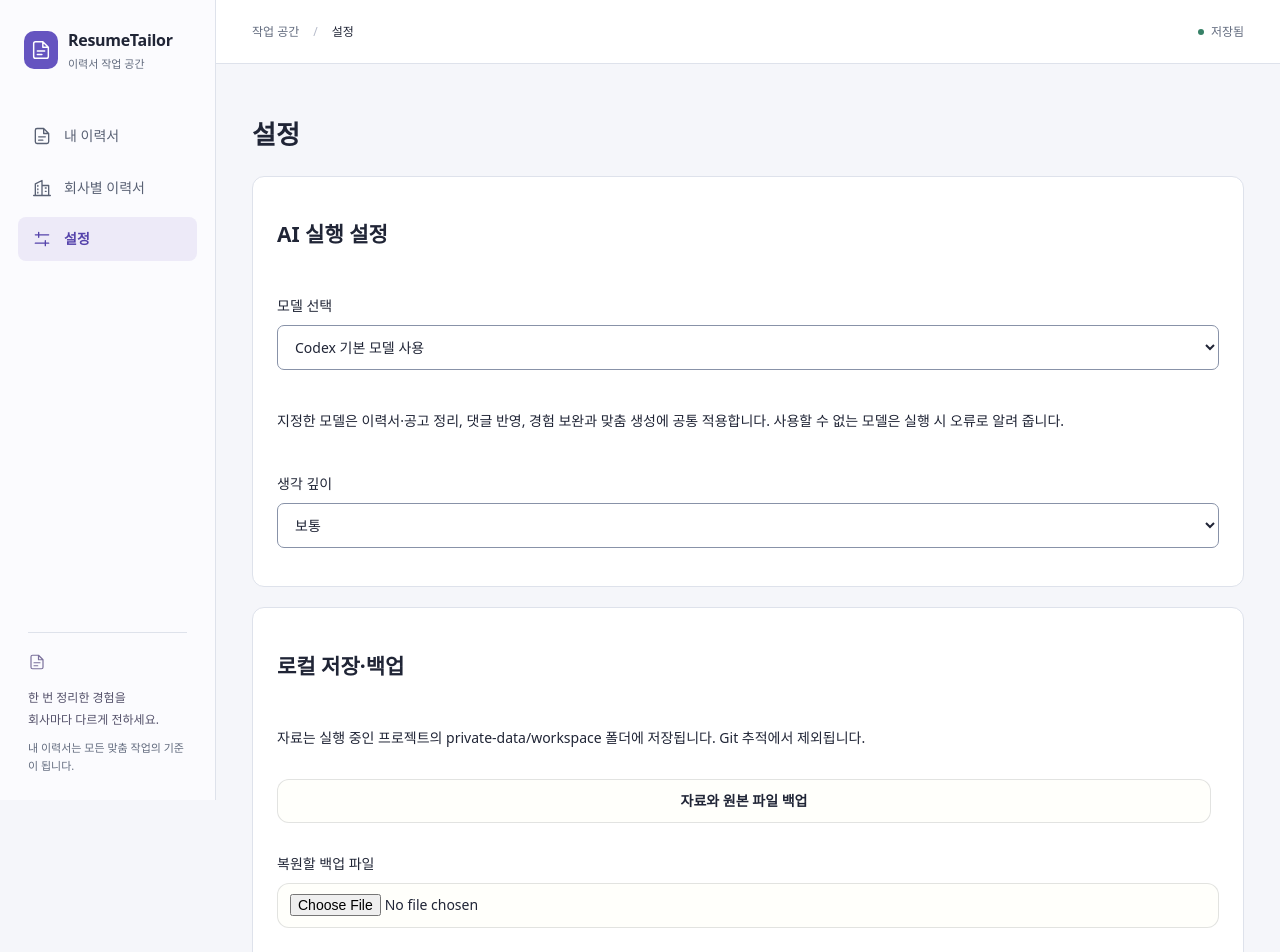
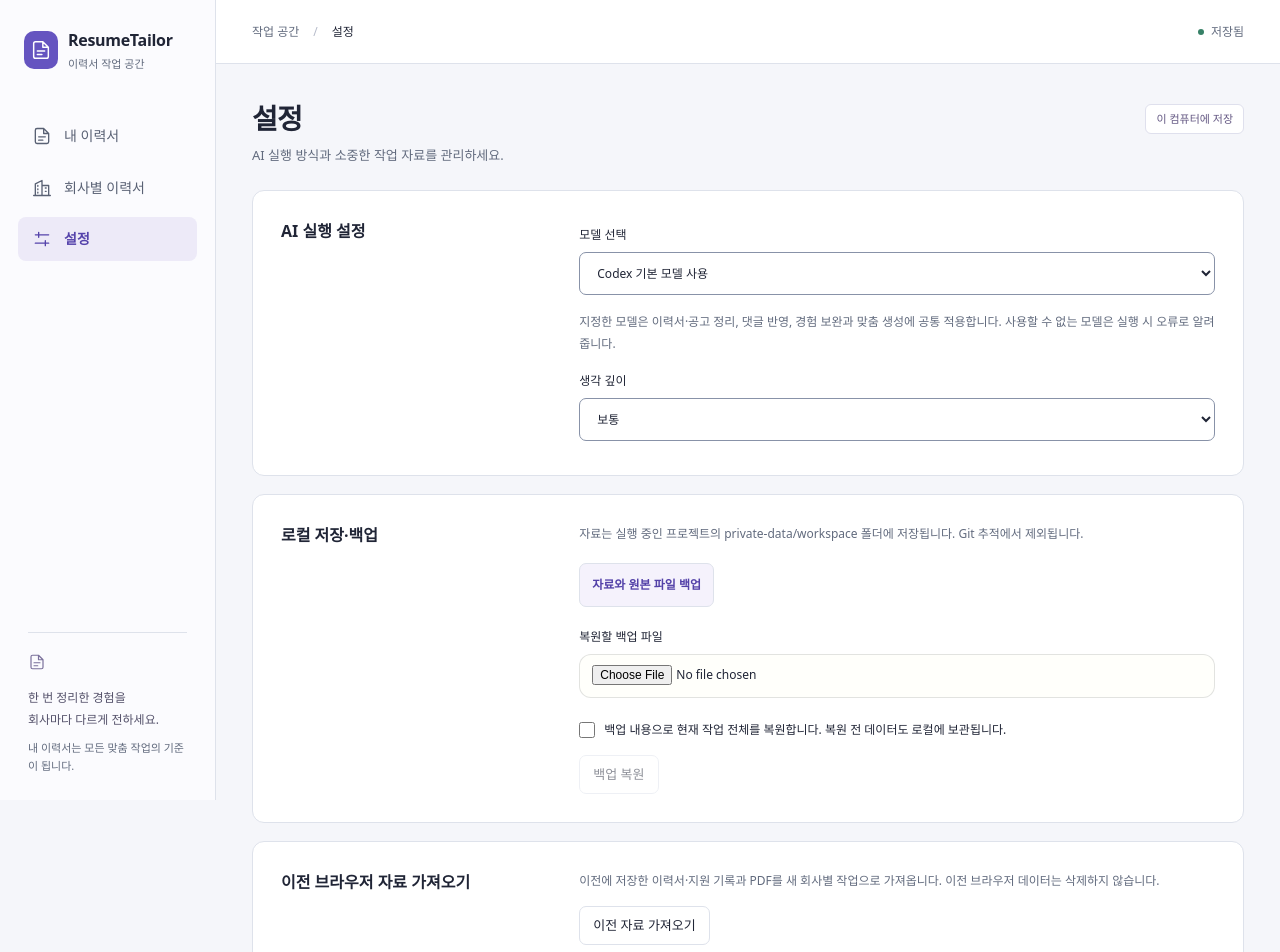
Before and after one commit to aqwsde321/resume-tailor, a Next.js app: page /workspace/settings in a window 1280 px wide. Shown: the top 952 px of the page. Built offline with nearby package versions, Linux system fonts and the light colour scheme.

Commit message:
feat: 설정 화면을 공통 디자인으로 정리

```diff
--- a/src/app/workspace/settings/page.tsx
+++ b/src/app/workspace/settings/page.tsx
@@ -11,14 +11,14 @@ export default function SettingsPage() {
   const [direct, setDirect] = useState(false); const [error, setError] = useState(""); const [busy, setBusy] = useState(false);
   const [restore, setRestore] = useState<File | null>(null); const [confirmed, setConfirmed] = useState(false);
   if (!workspace) return null;
-  return <><h1>설정</h1>
-    <section className="card"><h2>AI 실행 설정</h2>
+  return <div className="studio-settings"><header className="studio-page-heading"><div><h1>설정</h1><p>AI 실행 방식과 소중한 작업 자료를 관리하세요.</p></div><span className="studio-state-badge">이 컴퓨터에 저장</span></header>
+    <section className="card studio-settings-section"><h2>AI 실행 설정</h2>
       <label>모델 선택<select value={direct || workspace.settings.model ? "direct" : "default"} onChange={(event) => { setDirect(event.target.value === "direct"); if (event.target.value === "default") update((previous) => ({ ...previous, settings: { ...previous.settings, model: "" } })); }}><option value="default">Codex 기본 모델 사용</option><option value="direct">모델 직접 지정</option></select></label>
-      {(direct || workspace.settings.model) && <label>모델 ID<input value={workspace.settings.model} onChange={(event) => update((previous) => ({ ...previous, settings: { ...previous.settings, model: event.target.value } }))} maxLength={120} placeholder="사용 가능한 모델 ID 입력" /></label>}
+      {(direct || workspace.settings.model) && <label>모델 ID<input value={workspace.settings.model} onChange={(event) => update((previous) => ({ ...previous, settings: { ...previous.settings, model: event.target.value } }))} maxLength={120} name="model-id" autoComplete="off" spellCheck={false} placeholder="사용 가능한 모델 ID 입력…" /></label>}
       <p>지정한 모델은 이력서·공고 정리, 댓글 반영, 경험 보완과 맞춤 생성에 공통 적용합니다. 사용할 수 없는 모델은 실행 시 오류로 알려 줍니다.</p>
       <label>생각 깊이<select value={workspace.settings.modelReasoningEffort} onChange={(event) => { const value = event.target.value; if (isModelReasoningEffort(value)) update((previous) => ({ ...previous, settings: { ...previous.settings, modelReasoningEffort: value } })); }}>{MODEL_REASONING_EFFORT_VALUES.map((value) => <option key={value} value={value}>{MODEL_REASONING_EFFORT_LABELS[value]}</option>)}</select></label>
     </section>
-    <section className="card"><h2>로컬 저장·백업</h2><p>자료는 실행 중인 프로젝트의 private-data/workspace 폴더에 저장됩니다. Git 추적에서 제외됩니다.</p>
+    <section className="card studio-settings-section"><h2>로컬 저장·백업</h2><p>자료는 실행 중인 프로젝트의 private-data/workspace 폴더에 저장됩니다. Git 추적에서 제외됩니다.</p>
       <a className="nav-btn" href="/api/workspace/backup" download>자료와 원본 파일 백업</a>
       <label>복원할 백업 파일<input type="file" accept=".json" onChange={(event) => setRestore(event.target.files?.[0] ?? null)} /></label>
       <label><input type="checkbox" checked={confirmed} onChange={(event) => setConfirmed(event.target.checked)} />백업 내용으로 현재 작업 전체를 복원합니다. 복원 전 데이터도 로컬에 보관됩니다.</label>
@@ -28,7 +28,7 @@ export default function SettingsPage() {
         catch (error) { setError((error as Error).message); } finally { setBusy(false); }
       }}>백업 복원</button>
     </section>
-    <section className="card"><h2>이전 브라우저 자료 가져오기</h2><p>이전에 저장한 이력서·지원 기록과 PDF를 새 회사별 작업으로 가져옵니다. 이전 브라우저 데이터는 삭제하지 않습니다.</p>
+    <section className="card studio-settings-section"><h2>이전 브라우저 자료 가져오기</h2><p>이전에 저장한 이력서·지원 기록과 PDF를 새 회사별 작업으로 가져옵니다. 이전 브라우저 데이터는 삭제하지 않습니다.</p>
       <button disabled={busy || Boolean(workspace.legacyBackup) || status !== "저장됨"} onClick={async () => {
         setBusy(true); setError("");
         try {
@@ -51,5 +51,5 @@ export default function SettingsPage() {
       <p><Link href="/applications">이전 지원 기록·PDF 확인</Link></p>
     </section>
     {error && <p role="status">{error}</p>}
-  </>;
+  </div>;
 }
```
